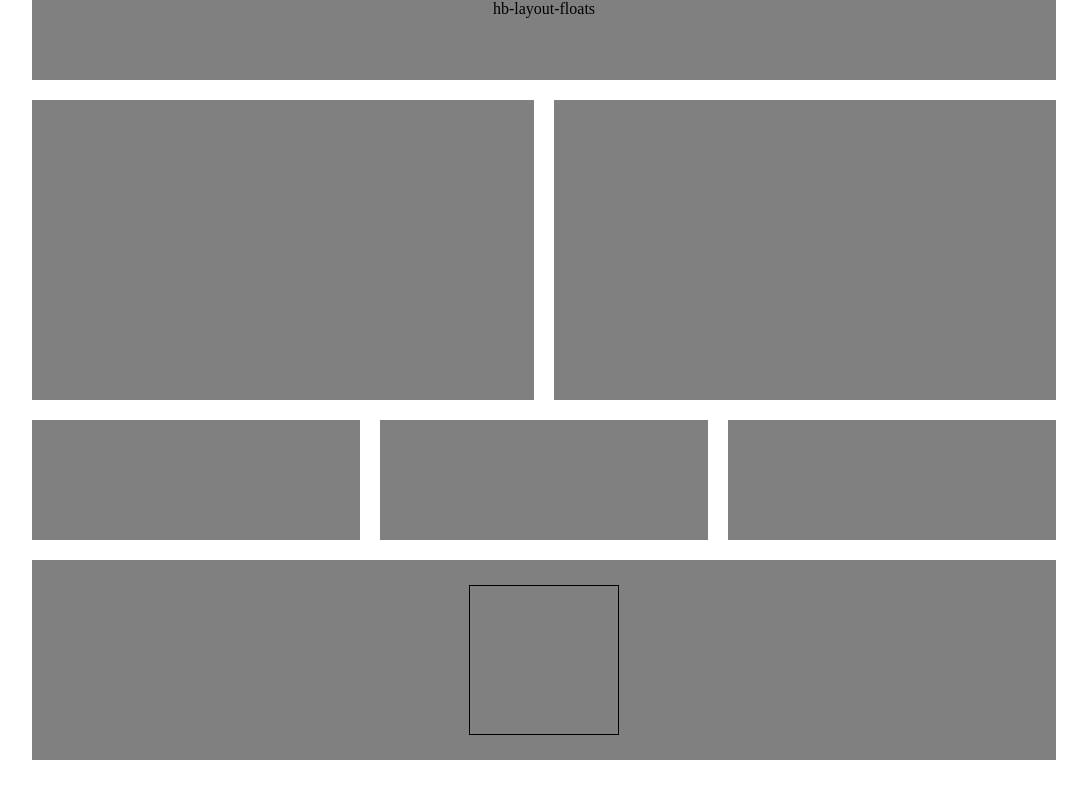
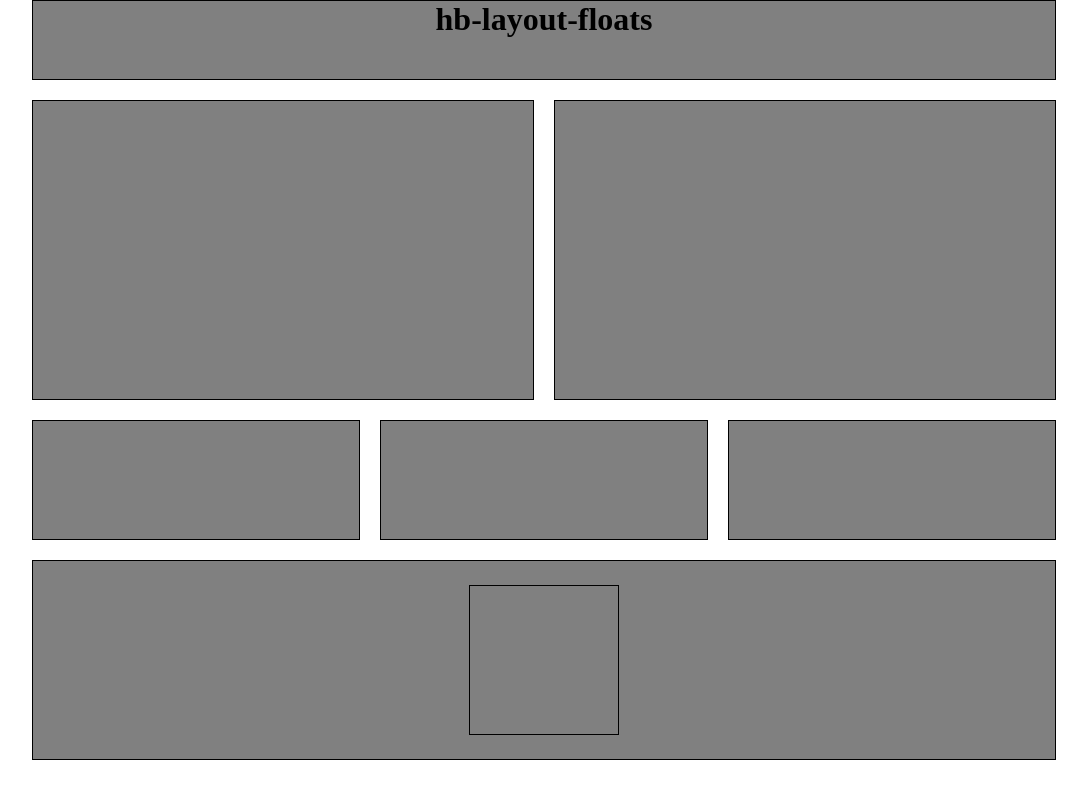
Before and after one commit to MonicaOspina/hb-layout-floats, a plain HTML site: page index.html in a window 1280 px wide. Shown: the whole page, without its empty margins (96-1183 px from the left). Drawn offline with Linux system fonts and the light colour scheme.

Commit message:
Making changes in layout with floats

```diff
--- a/css/style.css
+++ b/css/style.css
@@ -1,6 +1,7 @@
 h1{
-   color: blueviolet;
+   color: black;
 }
+
 *{
     margin:0 ;
     padding: 0 ;
@@ -21,45 +22,43 @@ header{
     height: 80px;
     text-align: center;
     background-color: gray;
+    border: 1px solid #000000;
 }
 
 .twoboxes{
     width: 100%;
     margin-top: 100px;
-    margin-bottom: 20px;
     overflow: hidden;
 }
-.izbox, .derbox {
+
+.box-two{
     float: left;
     height: 300px;
-    margin-right: 10px;
+    margin-right: 20px;
     width: calc(50% - 10px);
-}
-.derbox {
-    margin-right: 0px;
-    margin-left: 10px;
+    border: 1px solid #000000;
 }
 
-.threeboxes {
+.box-two:last-child {
+    margin-right: 0px;
+}
+
+.threeboxes{
     width: 100%;
     margin-top: 20px;
     overflow: hidden;
 }
 
-.boxiz, .boxcent, .boxder{
+.box-three{
     height: 120px;
     width: calc(100%/3 - 40px/3);
     float: left;
+    border: 1px solid #000000;
+    margin-right: 20px;
 }
-.boxiz{
-    margin-right: 10px;
-}
-.boxcent{
-    margin-right: 10px;
-    margin-left: 10px;
-}
-.boxder{
-    margin-left: 10px;
+
+.box-three:last-child{
+    margin-right: 0px;
 }
 
 article{
@@ -67,16 +66,17 @@ article{
 }
 
 .bottom{
-      height: 200px;
-      margin-top: 20px;
-      width: 100%;
-      background-color: gray;
-      position: relative;
+    height: 200px;
+    margin-top: 20px;
+    width: 100%;
+    background-color: gray;
+    position: relative;
+    border: 1px solid #000000;
 }
 
 .bottom article{
     width:150px;
-    height:150px ;
+    height:150px;
     background-color: gray;
     border: 1px solid #000000;
     position: absolute;
@@ -86,11 +86,13 @@ article{
 }
 
  @media(max-width:500px){
-
-    .izbox, .derbox, .boxcent, .boxder, .boxiz{
+    .box-two, .box-three{
         float: none;
         margin-bottom: 20px;
         width: 100%;
         margin-left: 0;
     }
+    .threeboxes, .bottom{
+        margin-top: 0px;
+    }
  }
--- a/index.html
+++ b/index.html
@@ -5,24 +5,24 @@
     <meta name="viewport" content="width=device-width, initial-scale=1.0">
     <meta http-equiv="X-UA-Compatible" content="ie=edge">
     <link rel="stylesheet" href="css/style.css">
-    <title>Document</title>
+    <title>hb-layout-floats</title>
 </head>
 <body>
   <div class="container">
     <header>
-      <hi>hb-layout-floats</hi>
+      <h1>hb-layout-floats</h1>
     </header>
     <section class="twoboxes">
-         <article class="izbox"></article>
-         <article class="derbox"> </article>
+      <article class="box-two"></article>
+      <article class="box-two"></article>
     </section>
     <section class="threeboxes">
-            <article class="boxiz"> </article>
-            <article class="boxcent"> </article>
-            <article class="boxder"> </article>
+      <article class="box-three"></article>
+      <article class="box-three"></article>
+      <article class="box-three"></article>
     </section>
     <footer class="bottom">
-            <article class ="box"> </article>
+      <article class ="box-centrado"></article>
     </footer>
   </div>
 </body>
```
Lines whose indentation alone changed are shown as unchanged.
